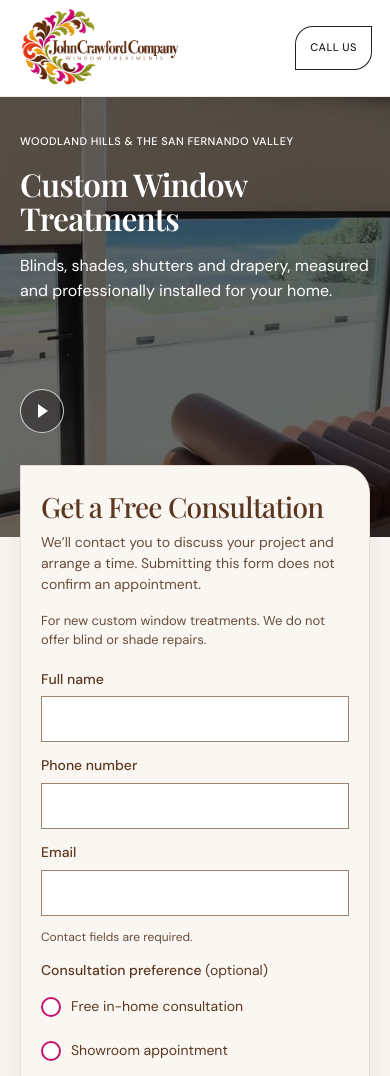
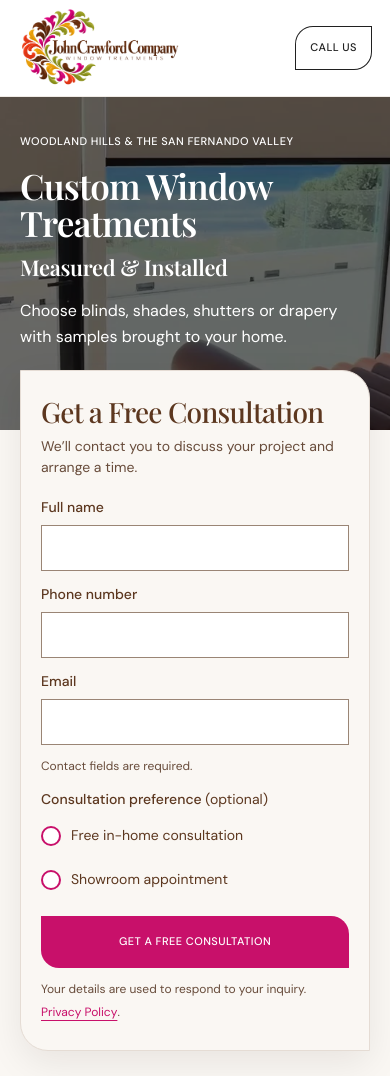
Before and after one commit to cody-del/johncrawfordlanding, a website: page dist/index.html in a window 390 px wide. Shown: the top 1076 px of the page. Drawn offline with Linux system fonts and the light colour scheme.

Commit message:
Restore full heading, simplify forms, and defer responsive autoplay

```diff
--- a/dist/app.js
+++ b/dist/app.js
@@ -61,9 +61,16 @@ const videoToggle = document.querySelector('.hero-video-toggle');
 if (hero && heroVideo && videoToggle) {
 const mobileVideo = window.matchMedia('(max-width: 700px)');
 const connection = navigator.connection;
+// Keep the mobile backdrop behind all of the copy when text size or wrapping changes.
+const heroCopy = hero.querySelector('.hero-content');
+if (heroCopy && 'ResizeObserver' in window) {
+  new ResizeObserver(() => {
+    hero.style.setProperty('--hero-copy-height', `${heroCopy.getBoundingClientRect().height}px`);
+  }).observe(heroCopy);
+}
 let wantsPlayback = false;
 let playbackReady = false;
-const autoPlaybackAllowed = () => !mobileVideo.matches && !reduceMotion.matches && !connection?.saveData && !['slow-2g', '2g', '3g'].includes(connection?.effectiveType);
+const autoPlaybackAllowed = () => !reduceMotion.matches && !connection?.saveData && !['slow-2g', '2g', '3g'].includes(connection?.effectiveType);
 let heroVisible = true;
 let userPaused = false;
 
@@ -128,7 +135,7 @@ if (heroVideo.canPlayType('video/mp4')) {
     new IntersectionObserver(([entry]) => {
       heroVisible = entry.isIntersecting;
       syncVideoPlayback();
-    }, { threshold: 0 }).observe(hero);
+    }, { threshold: 0 }).observe(hero.querySelector('.hero-content') || hero);
   }
   // Let the poster, fonts and consultation form render before requesting video.
   const deferVideo = () => setTimeout(() => {
@@ -140,7 +147,7 @@ if (heroVideo.canPlayType('video/mp4')) {
     };
     if ('requestIdleCallback' in window) requestIdleCallback(start, {timeout: 2000});
     else start();
-  }, 3500);
+  }, 1200);
   if (document.readyState === 'complete') deferVideo();
   else window.addEventListener('load', deferVideo, {once: true});
   syncVideoPlayback();
--- a/dist/index.html
+++ b/dist/index.html
@@ -28,8 +28,8 @@
   <link rel="preload" href="/assets/hero-shades-poster-desktop-20261104-color2.webp" as="image" media="(min-width: 701px)">
   <link rel="preload" href="/assets/hero-shades-poster-mobile-20261104-color2.webp" as="image" media="(max-width: 700px)">
   <link rel="stylesheet" href="/styles.css?v=appointments-1">
-  <script src="/app.js?v=consultation-20261123" defer></script>
-<link rel="stylesheet" href="/landings.css?v=video-panel-20261123">
+  <script src="/app.js?v=autoplay-20261123" defer></script>
+<link rel="stylesheet" href="/landings.css?v=autoplay-panel-20261123">
 </head>
 <body class="landing-page">
 <noscript><iframe src="https://ob.esnbranding.com/ns/812741747104d2a36e3927a603f46db5.html?ch=" width="0" height="0" style="display:none"></iframe></noscript>
@@ -43,13 +43,12 @@
 <section class="hero landing-hero" id="top" aria-labelledby="hero-heading">
       <div class="container landing-hero-inner"><div class="hero-content">
       <p class="landing-service-area">Woodland Hills &amp; the San Fernando Valley</p>
-      <h1 id="hero-heading">Custom Window<br> Treatments</h1>
-      <p class="landing-promise">Blinds, shades, shutters and drapery, measured and professionally installed for your home.</p>
+      <h1 id="hero-heading">Custom Window<br> Treatments<span class="landing-heading-detail"> Measured &amp; Installed</span></h1>
+      <p class="landing-promise">Choose blinds, shades, shutters or drapery with samples brought to your home.</p>
       <button class="hero-video-toggle" type="button" aria-controls="hero-video" aria-label="Play background video" title="Play background video" data-playing="false" hidden><span class="video-toggle-icon" aria-hidden="true"></span></button>
-      </div><form class="landing-form" id="contact" data-lead-form="quote" aria-labelledby="quote-heading" aria-describedby="form-required form-qualification" novalidate>
+      </div><form class="landing-form" id="contact" data-lead-form="quote" aria-labelledby="quote-heading" aria-describedby="form-required" novalidate>
       <h2 id="quote-heading">Get a Free Consultation</h2>
-      <p class="landing-follow-up">We’ll contact you to discuss your project and arrange a time. Submitting this form does not confirm an appointment.</p>
-      <p class="landing-qualification" id="form-qualification">For new custom window treatments. We do not offer blind or shade repairs.</p>
+      <p class="landing-follow-up">We’ll contact you to discuss your project and arrange a time.</p>
       <div class="landing-form-fields">
       <div class="landing-form-field"><label for="lead-name">Full name</label><input id="lead-name" name="name" autocomplete="name" type="text" maxlength="120" required></div>
       <div class="landing-form-field"><label for="lead-phone">Phone number</label><input id="lead-phone" name="phone" autocomplete="tel" type="tel" maxlength="30" required></div>
--- a/dist/landings.css
+++ b/dist/landings.css
@@ -212,11 +212,11 @@
 .landing-page .landing-hero { padding-block: 48px; }
 .landing-page .landing-hero::after { inset: 0; height: auto; background: linear-gradient(90deg, rgb(15 12 10 / 68%) 0%, rgb(15 12 10 / 60%) 48%, rgb(15 12 10 / 18%) 85%); }
 .landing-page .landing-hero-inner { grid-template-columns: minmax(0, 1.15fr) minmax(0, 1fr); gap: 72px; padding: 0; background: none; border: 0; border-radius: 0; }
-.landing-page .landing-hero .hero-content { padding: 0 0 64px; background: none; border: 0; border-radius: 0; color: white; }
-.landing-page .landing-hero h1 { color: white; font-size: clamp(40px, 4.1vw, 58px); line-height: 1.08; letter-spacing: -.025em; }
+.landing-page .landing-hero .hero-content { padding: 0; background: none; border: 0; border-radius: 0; color: white; }
+.landing-page .landing-hero h1 { color: white; font-size: clamp(44px, 4.5vw, 64px); line-height: 1.08; letter-spacing: -.025em; }
 .landing-page .hero-content > .landing-service-area { color: white; font-size: 12px; margin-bottom: 20px; }
 .landing-page .hero-content > .landing-promise { max-width: 440px; color: white; font-size: 18px; line-height: 1.65; margin-top: 24px; }
-.landing-page .hero-content .hero-video-toggle { position: absolute; left: 0; right: auto; bottom: 0; justify-content: center; background: rgb(15 12 10 / 40%); color: white; border: 1px solid rgb(255 255 255 / 75%); border-radius: 50%; }
+.landing-page .hero-content .hero-video-toggle { position: static; margin-top: 18px; justify-content: center; background: rgb(15 12 10 / 40%); color: white; border: 1px solid rgb(255 255 255 / 75%); border-radius: 50%; }
 .landing-page .hero-content .hero-video-toggle:focus-visible { outline: 2px solid white; outline-offset: 4px; }
 .landing-page .landing-hero .landing-form { padding: 30px; background: #faf7f3; border: 1px solid #e5dcd4; border-radius: 0 28px 0 28px; box-shadow: 0 12px 36px #160e0a14; }
 .landing-page .landing-hero .landing-qualification { padding: 0; border: 0; background: none; }
@@ -240,11 +240,11 @@
 }
 @media (max-width: 800px) {
   .landing-page .landing-hero { padding-block: 36px; }
-  .landing-page .landing-hero-inner { grid-template-columns: minmax(0, 1fr); gap: 32px; }
-  .landing-page .landing-hero .hero-content { min-height: 300px; padding-bottom: 60px; }
-  .landing-page .landing-hero .hero-media { bottom: auto; height: 440px; }
-  .landing-page .landing-hero::after { bottom: auto; height: 440px; background: rgb(15 12 10 / 62%); }
-  .landing-page .landing-hero h1 { font-size: clamp(30px, 8.1vw, 44px); }
+  .landing-page .landing-hero-inner { grid-template-columns: minmax(0, 1fr); gap: 20px; }
+  .landing-page .landing-hero .hero-content { min-height: 0; padding-bottom: 0; }
+  .landing-page .landing-hero .hero-media { bottom: auto; height: calc(var(--hero-copy-height, 320px) + 116px); }
+  .landing-page .landing-hero::after { bottom: auto; height: calc(var(--hero-copy-height, 320px) + 116px); background: rgb(15 12 10 / 62%); }
+  .landing-page .landing-hero h1 { font-size: clamp(32px, 9vw, 48px); }
   .landing-page .hero-content > .landing-service-area { margin-bottom: 16px; font-size: 11px; letter-spacing: .04em; }
   .landing-page .hero-content > .landing-promise { font-size: 16px; line-height: 1.6; margin-top: 18px; }
   .landing-review-strip { padding-block: 20px; }
@@ -261,3 +261,5 @@
   .landing-page .landing-hero .landing-form { padding: 24px 20px; }
   .landing-page .landing-products { padding-top: 32px; }
 }
+
+.landing-page .landing-hero h1 .landing-heading-detail { margin-top: 12px; font-size: .62em; line-height: 1.2; letter-spacing: -.015em; }
```
Also changed, not shown: dist/motorized-shades/index.html (+4 -5 lines).
